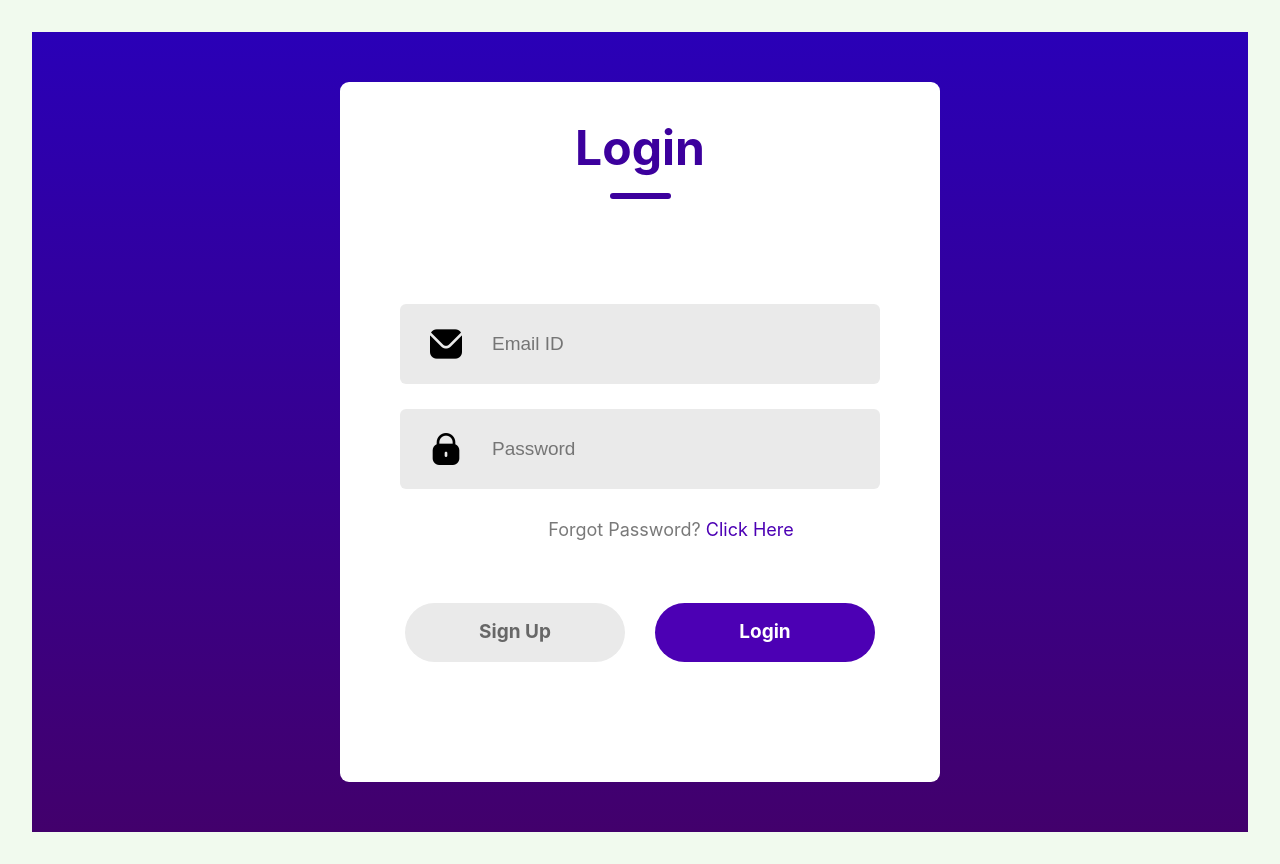
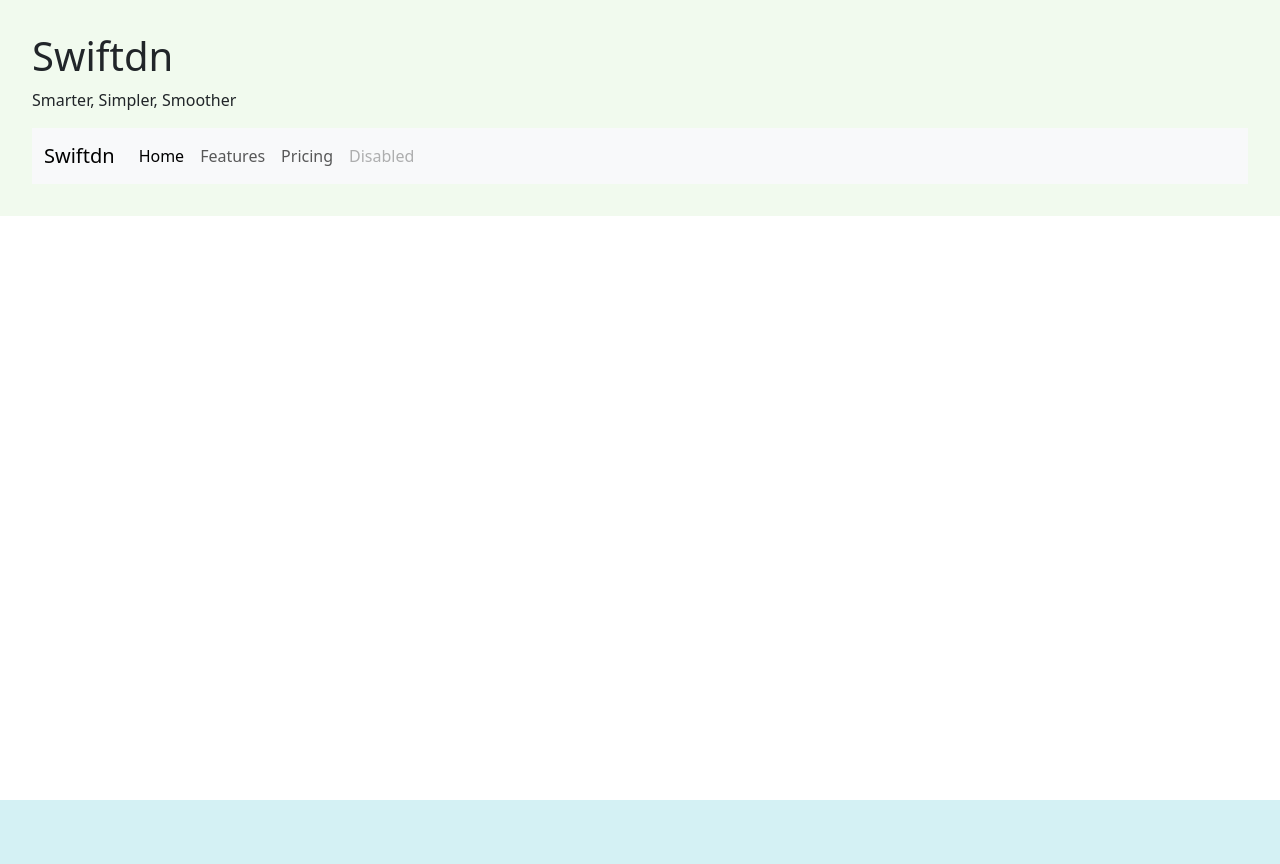
Before and after one commit to YaqubRahman/SwiftdIn, a React (Vite) app in the folder yaqubs-personal-linkedin-wesbite/: page /#/ in a window 1280 px wide. After the commit the page ends 800 px from the top, so only its background shows below. Built offline with nearby package versions, Linux system fonts and the light colour scheme.

Commit message:
feat: adding bootstrap

```diff
--- a/yaqubs-personal-linkedin-wesbite/package.json
+++ b/yaqubs-personal-linkedin-wesbite/package.json
@@ -10,7 +10,9 @@
     "preview": "vite preview"
   },
   "dependencies": {
+    "@popperjs/core": "^2.11.8",
     "@types/react-router-dom": "^5.3.3",
+    "bootstrap": "^5.3.3",
     "react": "^18.3.1",
     "react-dom": "^18.3.1",
     "react-router-dom": "^7.1.1"
--- a/yaqubs-personal-linkedin-wesbite/src/App.tsx
+++ b/yaqubs-personal-linkedin-wesbite/src/App.tsx
@@ -5,6 +5,9 @@ import Home from './pages/Home';
 import { LoginSignup } from './pages/LoginSignup';
 import  CountryChoose  from './pages/CountryChoose';
 import LandingPage from './pages/LandingPage';
+import 'bootstrap/dist/css/bootstrap.min.css';
+import 'bootstrap/dist/js/bootstrap.bundle.min.js';
+
 
 export default function App() {
   return (
@@ -13,9 +16,9 @@ export default function App() {
       <Routes>
 
         <Route path="/home" element={<Home />} />
-        <Route path="/" element={<LoginSignup/>} />
+        <Route path="/landingpage" element={<LoginSignup/>} />
         <Route path="/countrychoose" element={<CountryChoose/>}/>
-        <Route path="/landingpage" element={<LandingPage/>}/>
+        <Route path="/" element={<LandingPage/>}/>
 
       </Routes>
     </Router></>
--- a/yaqubs-personal-linkedin-wesbite/src/pages/LandingPage.tsx
+++ b/yaqubs-personal-linkedin-wesbite/src/pages/LandingPage.tsx
@@ -6,6 +6,32 @@ function LandingPage() {
         <>
 
         <h1>Swiftdn</h1>
+        <p>Smarter, Simpler, Smoother</p>
+
+        <nav className="navbar navbar-expand-lg bg-body-tertiary">
+  <div className="container-fluid">
+    <a className="navbar-brand" href="#">Swiftdn</a>
+    <button className="navbar-toggler" type="button" data-bs-toggle="collapse" data-bs-target="#navbarNav" aria-controls="navbarNav" aria-expanded="false" aria-label="Toggle navigation">
+      <span className="navbar-toggler-icon"></span>
+    </button>
+    <div className="collapse navbar-collapse" id="navbarNav">
+      <ul className="navbar-nav">
+        <li className="nav-item">
+          <a className="nav-link active" aria-current="page" href="#">Home</a>
+        </li>
+        <li className="nav-item">
+          <a className="nav-link" href="#">Features</a>
+        </li>
+        <li className="nav-item">
+          <a className="nav-link" href="#">Pricing</a>
+        </li>
+        <li className="nav-item">
+          <a className="nav-link disabled" aria-disabled="true">Disabled</a>
+        </li>
+      </ul>
+    </div>
+  </div>
+</nav>
 
         </>
     )
```
Also changed, not shown: 1 other file (tests, documents, lock files or other folders).
